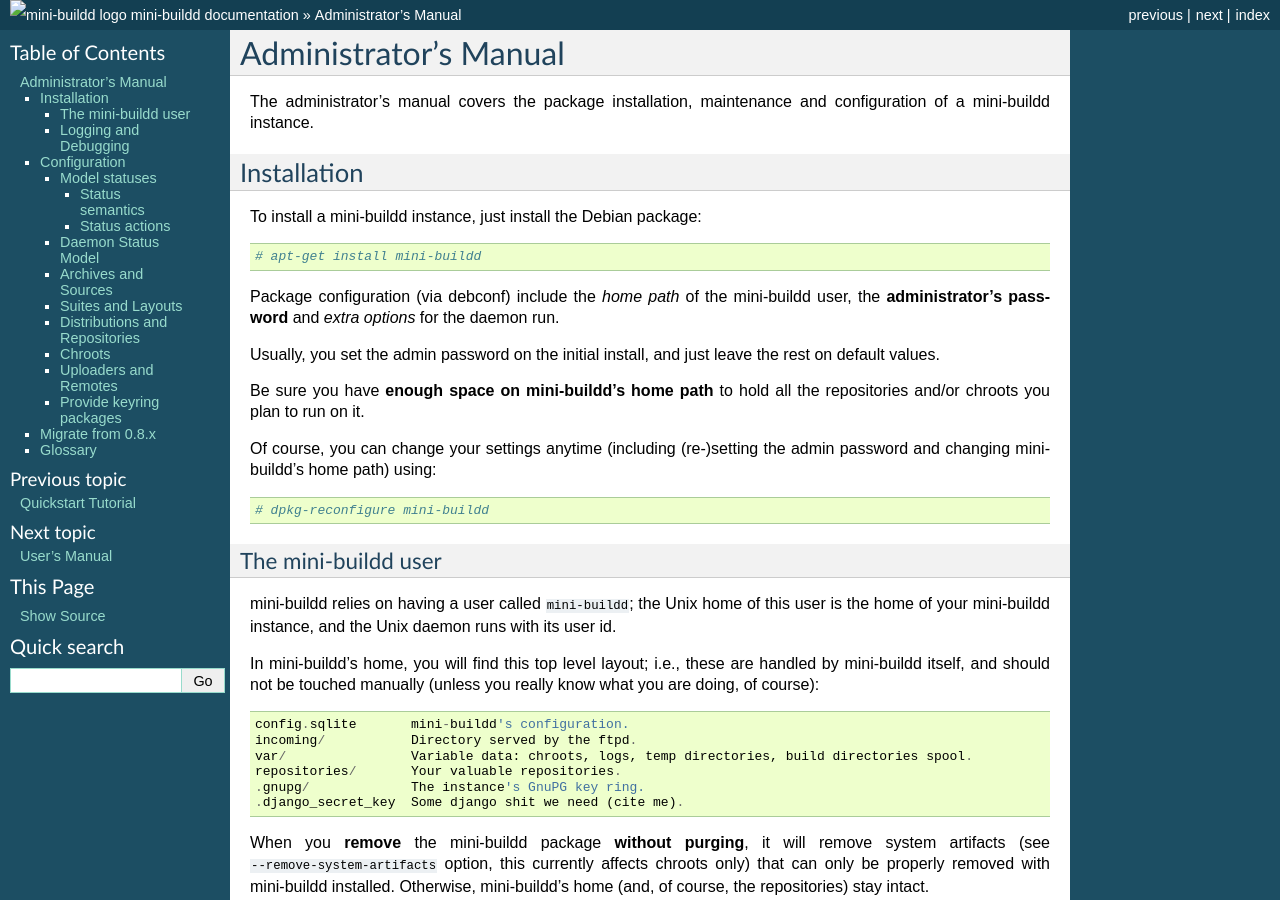
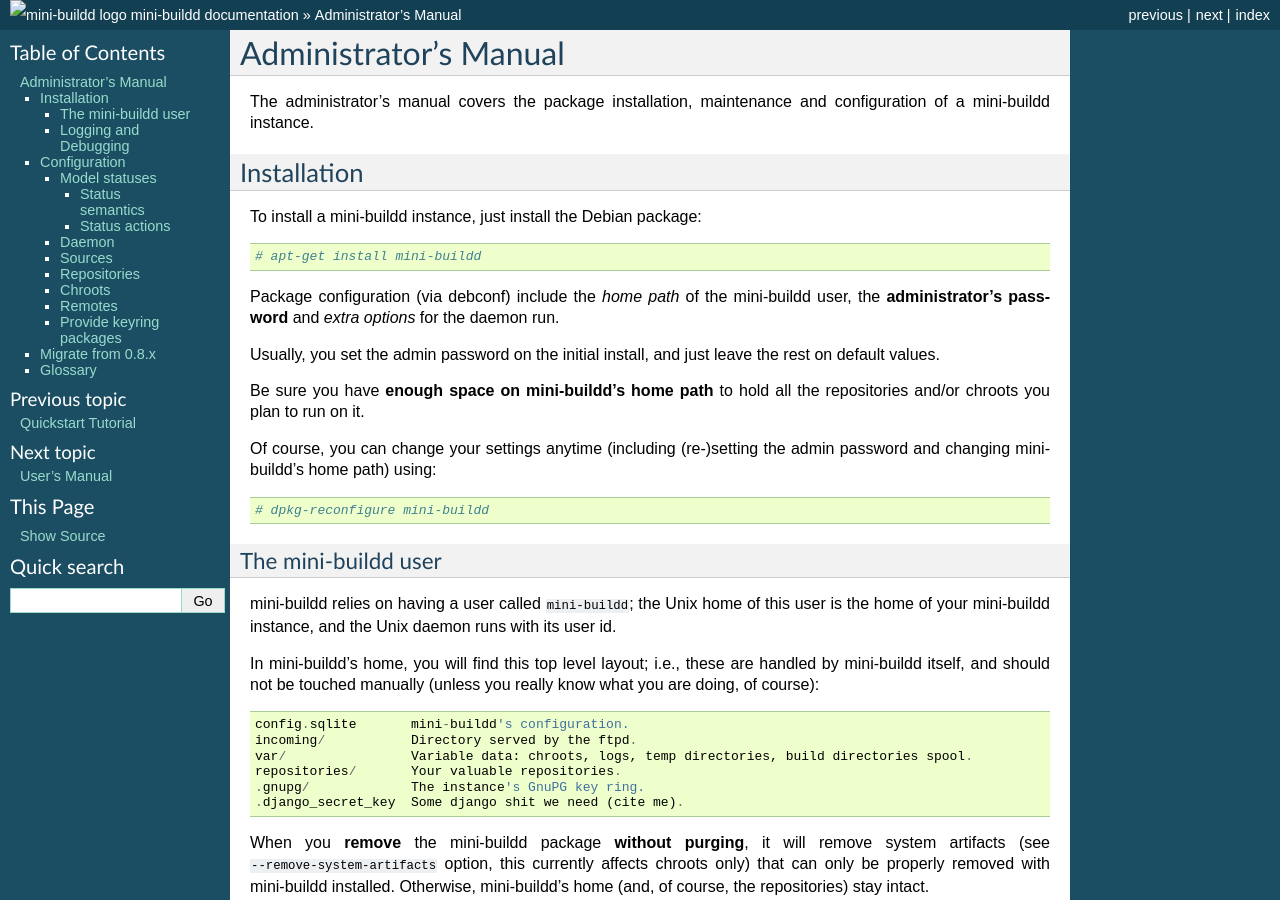
Before and after one commit to SwooshyCueb/mini-buildd, a Sphinx documentation site: the page built from doc/admin.rst, in a window 1280 px wide and 900 px high. Built offline with Sphinx 7.4.7, drawn with Linux system fonts in a browser that asks for light colours; pages that are not in the unit, such as notebooks, are missing from menus; the version number could not be read and is left out; some of the changed text lies outside the part shown.

```diff
--- a/doc/admin.rst
+++ b/doc/admin.rst
@@ -180,8 +180,8 @@ Deactivate  Deactivate the item, or remove the auto-activate flag.
 Remove      Remove associated data from system.
 =========== ============================================================================
 
-Daemon Status Model
-===================
+Daemon
+======
 
 The Daemon model represents a configured mini-buildd
 instance. It is limited to have exactly one instance; when
@@ -205,8 +205,8 @@ and can be enabled/disabled inside mini-buildd.
 		 # apt-get install haveged
 
 
-Archives and Sources
-====================
+Sources
+=======
 
 This groups all models that determine what APT sources are
 available, and where to get them.
@@ -226,8 +226,8 @@ when dealing with chroots and distributions.
 	 is actually signed with.
 
 
-Suites and Layouts
-==================
+Repositories
+============
 
 It's **highly recommended** to just stick with one of the
 default Layouts, and **don't change/add anything** here.
@@ -235,10 +235,6 @@ default Layouts, and **don't change/add anything** here.
 You will interface with Layouts in Repositories, determining what
 suites (and rollback distributions) are available, which suites
 are uploadable, and which suites migrate, etc...
-
-
-Distributions and Repositories
-==============================
 
 Distributions determines how and for what architectures a base
 distribution is to be build.
@@ -256,6 +252,7 @@ A repository represent one apt repository managed via reprepro.
 	 as distribution in changes files to identify the repository from
 	 incoming. A global (i.e., not per repository) additional mapping
 	 would be needed, like 'unstable' -> sid-myrepo-sid.
+
 
 Chroots
 =======
@@ -357,8 +354,10 @@ your system, **LVM chroots** are good alternative, too.
 	 testing.
 	 fs checks would only really make sense for LVM chroots.
 
-Uploaders and Remotes
-=====================
+
+Remotes
+=======
+
 
 Provide keyring packages
 ========================
```
Also changed, not shown: 2 other files.
